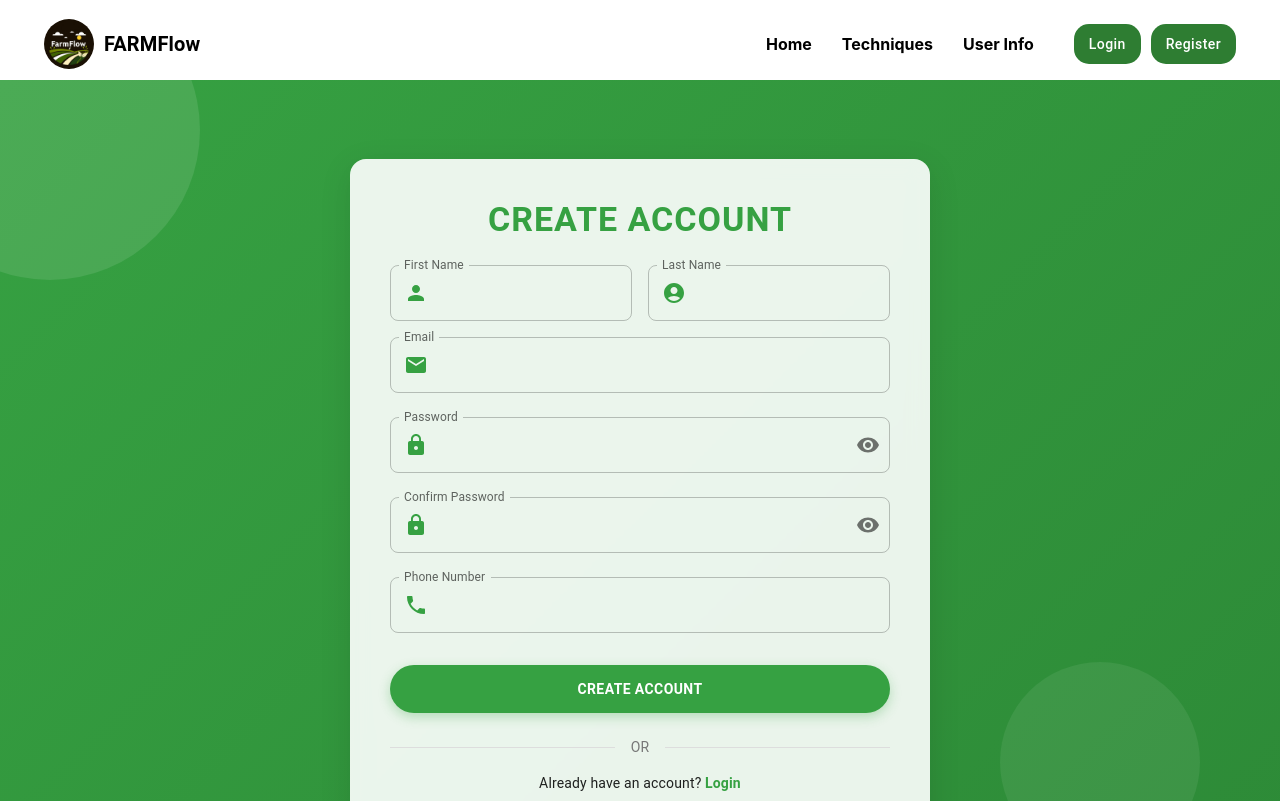
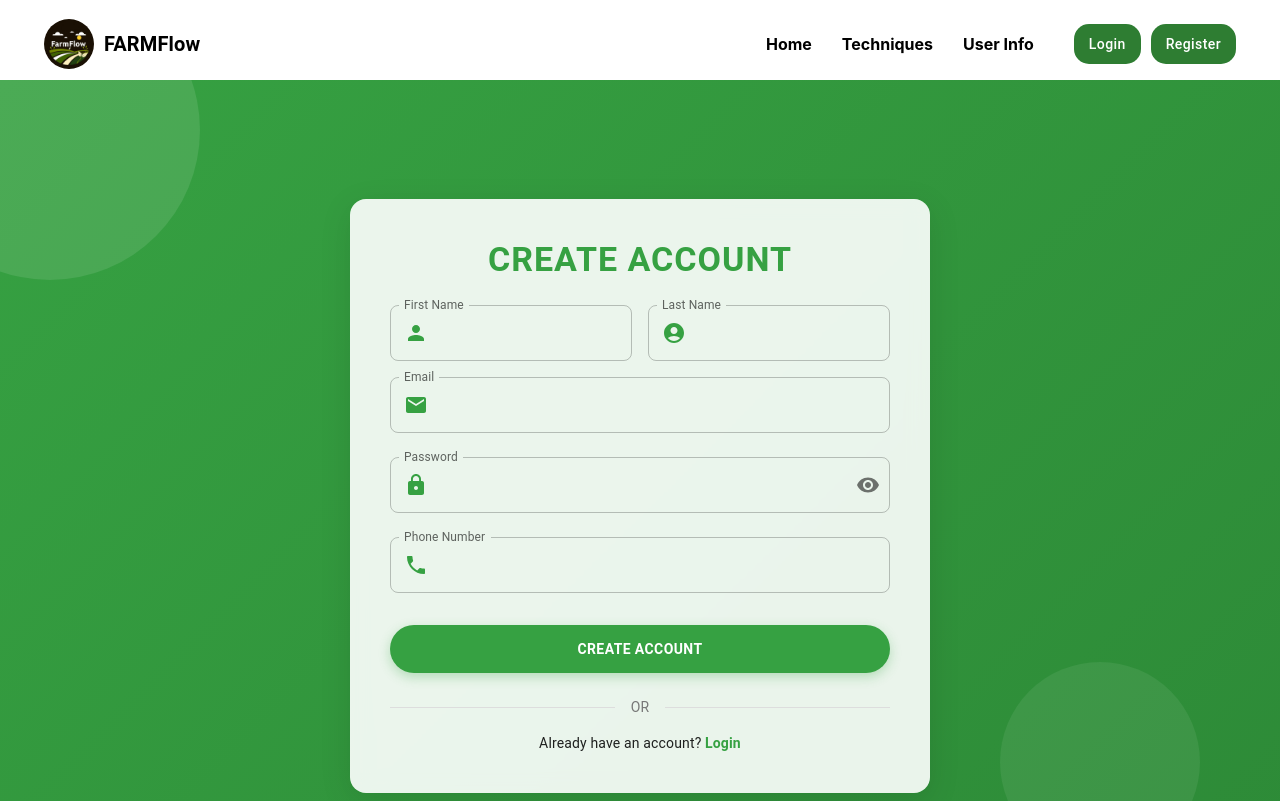
Before and after one commit to SUHAANII/EPICS_FarmFlow, a React (Create React App) app in the folder client/: page /register in a window 1280 px wide. Shown: the top 801 px of the page. Built offline with nearby package versions, Linux system fonts and the light colour scheme.

Commit message:
api-register

```diff
--- a/client/src/components/register/Register.jsx
+++ b/client/src/components/register/Register.jsx
@@ -1,66 +1,61 @@
 import React, { useState } from "react";
 import {
-  Box,
-  Typography,
-  TextField,
-  Button,
-  Paper,
-  InputAdornment,
-  IconButton,
-  Fade,
-  Grid
+  Box, Typography, TextField, Button, Paper,
+  InputAdornment, IconButton, Fade, Grid
 } from "@mui/material";
-import { Link as RouterLink } from "react-router-dom";
+import { Link as RouterLink, useNavigate } from "react-router-dom";
 import {
-  Person,
-  Email,
-  Lock,
-  Visibility,
-  VisibilityOff,
-  Phone,
-  AccountCircle
+  Person, Email, Lock, Visibility,
+  VisibilityOff, Phone, AccountCircle
 } from "@mui/icons-material";
+
+import newRequest from "../../utils/newRequest";
 
 const RegisterPage = () => {
   const [showPassword, setShowPassword] = useState(false);
-  const [showConfirmPassword, setShowConfirmPassword] = useState(false);
+  const [user, setUser] = useState({
+    firstName: "",
+    lastName: "",
+    email: "",
+    password: "",
+    phone: ""
+  });
+
+  const navigate = useNavigate();
+
+  const handleChange = (e) => {
+    setUser((prev) => ({
+      ...prev,
+      [e.target.name]: e.target.value
+    }));
+  };
+
+  const handleSubmit = async (e) => {
+    e.preventDefault();
+    try {
+      await newRequest.post("/auth/register", user);
+      navigate("/");
+    } catch (err) {
+      console.log(err);
+    }
+  };
 
   return (
     <Box
       sx={{
         background: "linear-gradient(135deg, #36A142 0%, #2D8A37 100%)",
-        minHeight: "100vh",
-        display: "flex",
-        alignItems: "center",
-        justifyContent: "center",
-        padding: 2,
-        position: "relative",
-        overflow: "hidden"
+        minHeight: "100vh", display: "flex", alignItems: "center",
+        justifyContent: "center", padding: 2, position: "relative", overflow: "hidden"
       }}
     >
-      {/* Decorative circles */}
-      <Box sx={{
-        position: "absolute",
-        width: "300px",
-        height: "300px",
-        borderRadius: "50%",
-        background: "rgba(255, 255, 255, 0.1)",
-        top: "-100px",
-        left: "-100px"
-      }} />
-
-      <Box sx={{
-        position: "absolute",
-        width: "200px",
-        height: "200px",
-        borderRadius: "50%",
-        background: "rgba(255, 255, 255, 0.07)",
-        bottom: "50px",
-        right: "80px"
-      }} />
+      {/* Decorative Circles */}
+      <Box sx={{ position: "absolute", width: "300px", height: "300px", borderRadius: "50%", background: "rgba(255, 255, 255, 0.1)", top: "-100px", left: "-100px" }} />
+      <Box sx={{ position: "absolute", width: "200px", height: "200px", borderRadius: "50%", background: "rgba(255, 255, 255, 0.07)", bottom: "50px", right: "80px" }} />
 
       <Fade in={true} timeout={800}>
         <Paper
+          component="form"
+          onSubmit={handleSubmit}
           elevation={10}
           sx={{
             padding: 5,
@@ -73,222 +68,98 @@ const RegisterPage = () => {
             position: "relative",
             zIndex: 1,
             transition: "transform 0.3s ease-in-out",
-            "&:hover": {
-              transform: "translateY(-5px)"
-            }
+            "&:hover": { transform: "translateY(-5px)" }
           }}
         >
-          <Typography
-            variant="h4"
-            fontWeight="bold"
-            textAlign="center"
-            mb={3}
-            sx={{
-              color: "#36A142",
-              letterSpacing: 1
-            }}
-          >
+          <Typography variant="h4" fontWeight="bold" textAlign="center" mb={3} sx={{ color: "#36A142", letterSpacing: 1 }}>
             CREATE ACCOUNT
           </Typography>
 
-          <Box component="form">
           <Grid container spacing={2}>
             <Grid item xs={12} sm={6}>
               <TextField
+                name="firstName"
+                value={user.firstName}
+                onChange={handleChange}
                 label="First Name"
                 variant="outlined"
                 fullWidth
                 InputProps={{
-                    startAdornment: (
-                      <InputAdornment position="start">
-                        <Person sx={{ color: "#36A142" }} />
-                      </InputAdornment>
-                    ),
+                  startAdornment: <InputAdornment position="start"><Person sx={{ color: "#36A142" }} /></InputAdornment>,
                 }}
-                  sx={{
-                    "& .MuiOutlinedInput-root": {
-                      borderRadius: 2,
-                      "&:hover fieldset": {
-                        borderColor: "#36A142",
-                      },
-                      "&.Mui-focused fieldset": {
-                        borderColor: "#36A142",
-                      }
-                    },
-                    "& .MuiInputLabel-root.Mui-focused": {
-                      color: "#36A142"
-                    }
-                  }}
+                sx={textFieldStyles}
               />
             </Grid>
             <Grid item xs={12} sm={6}>
               <TextField
+                name="lastName"
+                value={user.lastName}
+                onChange={handleChange}
                 label="Last Name"
                 variant="outlined"
                 fullWidth
                 InputProps={{
-                    startAdornment: (
-                      <InputAdornment position="start">
-                        <AccountCircle sx={{ color: "#36A142" }} />
-                      </InputAdornment>
-                    ),
+                  startAdornment: <InputAdornment position="start"><AccountCircle sx={{ color: "#36A142" }} /></InputAdornment>,
                 }}
-                  sx={{
-                    "& .MuiOutlinedInput-root": {
-                      borderRadius: 2,
-                      "&:hover fieldset": {
-                        borderColor: "#36A142",
-                      },
-                      "&.Mui-focused fieldset": {
-                        borderColor: "#36A142",
-                      }
-                    },
-                    "& .MuiInputLabel-root.Mui-focused": {
-                      color: "#36A142"
-                    }
-                  }}
+                sx={textFieldStyles}
               />
             </Grid>
           </Grid>
 
           <TextField
+            name="email"
+            value={user.email}
+            onChange={handleChange}
             label="Email"
             variant="outlined"
             fullWidth
             margin="normal"
             InputProps={{
-                startAdornment: (
-                  <InputAdornment position="start">
-                    <Email sx={{ color: "#36A142" }} />
-                  </InputAdornment>
-                ),
+              startAdornment: <InputAdornment position="start"><Email sx={{ color: "#36A142" }} /></InputAdornment>,
             }}
-              sx={{
-                mt: 2,
-                "& .MuiOutlinedInput-root": {
-                  borderRadius: 2,
-                  "&:hover fieldset": {
-                    borderColor: "#36A142",
-                  },
-                  "&.Mui-focused fieldset": {
-                    borderColor: "#36A142",
-                  }
-                },
-                "& .MuiInputLabel-root.Mui-focused": {
-                  color: "#36A142"
-                }
-              }}
+            sx={textFieldStyles}
           />
 
           <TextField
+            name="password"
+            value={user.password}
+            onChange={handleChange}
             label="Password"
             type={showPassword ? "text" : "password"}
             variant="outlined"
             fullWidth
             margin="normal"
             InputProps={{
-                startAdornment: (
-                  <InputAdornment position="start">
-                    <Lock sx={{ color: "#36A142" }} />
-                  </InputAdornment>
-                ),
+              startAdornment: <InputAdornment position="start"><Lock sx={{ color: "#36A142" }} /></InputAdornment>,
               endAdornment: (
                 <InputAdornment position="end">
-                    <IconButton
-                      onClick={() => setShowPassword(!showPassword)}
-                      edge="end"
-                    >
+                  <IconButton onClick={() => setShowPassword(!showPassword)} edge="end">
                     {showPassword ? <VisibilityOff /> : <Visibility />}
                   </IconButton>
                 </InputAdornment>
-                )
+              ),
             }}
-              sx={{
-                "& .MuiOutlinedInput-root": {
-                  borderRadius: 2,
-                  "&:hover fieldset": {
-                    borderColor: "#36A142",
-                  },
-                  "&.Mui-focused fieldset": {
-                    borderColor: "#36A142",
-                  }
-                },
-                "& .MuiInputLabel-root.Mui-focused": {
-                  color: "#36A142"
-                }
-              }}
+            sx={textFieldStyles}
           />
 
           <TextField
-              label="Confirm Password"
-              type={showConfirmPassword ? "text" : "password"}
-              variant="outlined"
-              fullWidth
-              margin="normal"
-              InputProps={{
-                startAdornment: (
-                  <InputAdornment position="start">
-                    <Lock sx={{ color: "#36A142" }} />
-                  </InputAdornment>
-                ),
-                endAdornment: (
-                  <InputAdornment position="end">
-                    <IconButton
-                      onClick={() => setShowConfirmPassword(!showConfirmPassword)}
-                      edge="end"
-                    >
-                      {showConfirmPassword ? <VisibilityOff /> : <Visibility />}
-                    </IconButton>
-                  </InputAdornment>
-                )
-              }}
-              sx={{
-                "& .MuiOutlinedInput-root": {
-                  borderRadius: 2,
-                  "&:hover fieldset": {
-                    borderColor: "#36A142",
-                  },
-                  "&.Mui-focused fieldset": {
-                    borderColor: "#36A142",
-                  }
-                },
-                "& .MuiInputLabel-root.Mui-focused": {
-                  color: "#36A142"
-                }
-              }}
-            />
-
-            <TextField
+            name="phone"
+            value={user.phone}
+            onChange={handleChange}
             label="Phone Number"
             type="tel"
             variant="outlined"
             fullWidth
             margin="normal"
             InputProps={{
-                startAdornment: (
-                  <InputAdornment position="start">
-                    <Phone sx={{ color: "#36A142" }} />
-                  </InputAdornment>
-                ),
+              startAdornment: <InputAdornment position="start"><Phone sx={{ color: "#36A142" }} /></InputAdornment>,
             }}
-              sx={{
-                "& .MuiOutlinedInput-root": {
-                  borderRadius: 2,
-                  "&:hover fieldset": {
-                    borderColor: "#36A142",
-                  },
-                  "&.Mui-focused fieldset": {
-                    borderColor: "#36A142",
-                  }
-                },
-                "& .MuiInputLabel-root.Mui-focused": {
-                  color: "#36A142"
-                }
-              }}
+            sx={textFieldStyles}
           />
 
           <Box textAlign="center" mt={3}>
             <Button
+              type="submit"
               variant="contained"
               fullWidth
               sx={{
@@ -306,33 +177,16 @@ const RegisterPage = () => {
               CREATE ACCOUNT
             </Button>
           </Box>
-          </Box>
 
-          <Box
-            sx={{
-              display: "flex",
-              alignItems: "center",
-              justifyContent: "center",
-              mt: 3
-            }}
-          >
+          <Box sx={{ display: "flex", alignItems: "center", justifyContent: "center", mt: 3 }}>
             <Box sx={{ height: "1px", backgroundColor: "#ddd", flex: 1 }} />
-            <Typography variant="body2" sx={{ px: 2, color: "#777" }}>
-              OR
-            </Typography>
+            <Typography variant="body2" sx={{ px: 2, color: "#777" }}>OR</Typography>
             <Box sx={{ height: "1px", backgroundColor: "#ddd", flex: 1 }} />
           </Box>
 
           <Typography variant="body2" textAlign="center" mt={2}>
-            Already have an account?{' '}
-            <RouterLink
-              to="/login"
-              style={{
-                color: "#36A142",
-                fontWeight: "bold",
-                textDecoration: "none"
-              }}
-            >
+            Already have an account?{" "}
+            <RouterLink to="/login" style={{ color: "#36A142", fontWeight: "bold", textDecoration: "none" }}>
               Login
             </RouterLink>
           </Typography>
@@ -342,4 +196,14 @@ const RegisterPage = () => {
   );
 };
 
+// Styles for all text fields
+const textFieldStyles = {
+  "& .MuiOutlinedInput-root": {
+    borderRadius: 2,
+    "&:hover fieldset": { borderColor: "#36A142" },
+    "&.Mui-focused fieldset": { borderColor: "#36A142" }
+  },
+  "& .MuiInputLabel-root.Mui-focused": { color: "#36A142" }
+};
+
 export default RegisterPage;
```
Also changed, not shown: 1 other file (tests, documents, lock files or other folders). Lines whose indentation alone changed are shown as unchanged.
